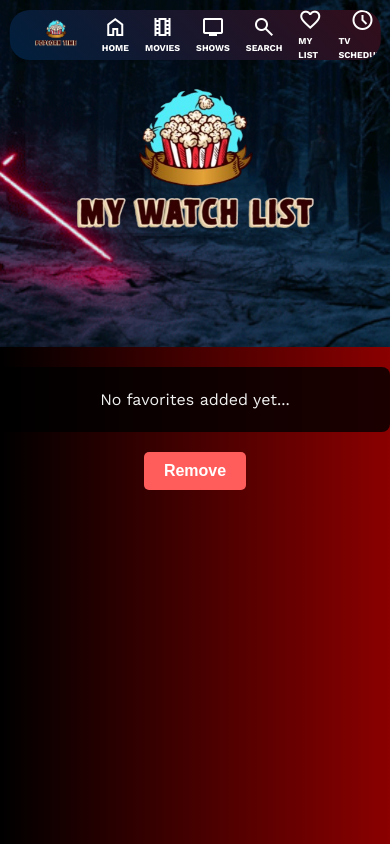
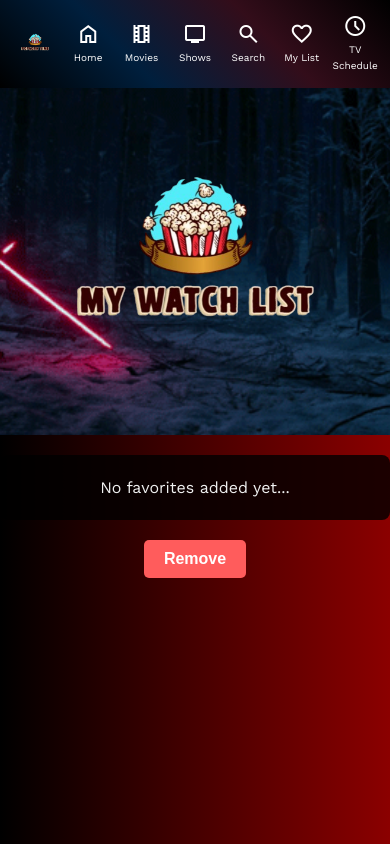
Before and after one commit to omertechdude04/PopcornTime, a plain HTML site: page favorites.html in a window 390 px wide. Drawn offline with nearby package versions, Linux system fonts and the light colour scheme.

Commit message:
Update favorites.css

```diff
--- a/favorites.css
+++ b/favorites.css
@@ -32,89 +32,57 @@
     color: #f0f0f0;
   }
 
-/* Menu setup */
-.menu {
-  position: fixed;
-  top: 0;
-  left: 0;
-  width: 68%; /* Make the menu wider by default */
-  height: 70px; /* Height of the menu */
-  background: linear-gradient(45deg, #001f3d, #330d1a);
-  z-index: 100;
-  transition: height 0.3s ease;
-  overflow: hidden;
-  border-radius: 20px;
+  header {
+    width: 100%;
+    background-color: #111;
+    z-index: 600;
   }
 
-/* Menu items styling */
-.menu-content {
-  list-style-type: none;
-  padding: 0;
-  margin: 0;
-  display: flex; /* Align items horizontally */
-  justify-content: left; /* Align the items to the left */
-  align-items: center; /* Vertically center the items */
-  height: 100%; /* Ensure the menu items are centered vertically */
-  border-radius: 30px;
+  .menu {
+    width: 100%;
+    max-width: 1600px;
+    margin: 0 auto;
+    background: linear-gradient(45deg, black, #001f3d, #330d1a, black);
+    padding: 10px 0;
+    border-radius: 0;
   }
 
-/* Always show icons */
-.material-symbols-outlined {
-  font-size: 30px;
-  color: white;
-  display: block; /* Icons should always be visible */
+  .menu-content {
+    list-style: none;
+    display: flex;
+    justify-content: space-around;
+    align-items: center;
+    margin: 0;
+    padding: 0;
+  }
+
+  .menu-content li {
+    flex: 1;
     text-align: center;
   }
 
-/* Show text labels by default */
-.menu-content li a span:nth-child(2) {
-  display: inline-block;
-  margin-left: 10px;
+  .menu-content li a {
+    display: flex;
+    flex-direction: column;
+    align-items: center;
+    color: white;
+    text-decoration: none;
+    padding: 8px 0;
+    transition: color 0.3s, transform 0.3s;
   }
 
-/* Style for menu items */
-.menu-content li a {
-  display: flex;
-  align-items: center;
-  justify-content: flex-start;
-  padding: 20px;
-  color: white;
-  text-decoration: none;
-  transition: all 0.3s ease;
-  font-weight: bold;
-  text-transform: uppercase;
-  flex-direction: row; /* Make the items horizontal */
+  .menu-content li a:hover {
+    color: yellow;
+    transform: scale(1.05);
   }
 
-/* Menu items image */
-.menu-content img {
-  max-width: 120px;
-  margin-top: 10px;
+  .menu-content li img {
+    max-width: 100px;
   }
 
-/* Hover effect for menu items */
-.menu-content li a:hover {
-  background-color: royalblue;
-  color: white;
-  box-shadow: 0 4px 8px rgba(0, 0, 0, 0.2);
-  border-radius: 30px;
-}
-
-/* Remove hover effect for the menu */
-.menu:hover {
-  height: 70px; /* Keep the height constant */
-  width: 68%; /* Keep the menu at 70% width */
-}
-
-/* When menu expands, show text labels (now shown by default) */
-.menu:hover .menu-content li a {
-  flex-direction: row; /* Horizontal layout */
-  justify-content: flex-start;
-}
-
-.menu:hover .menu-content li a span:nth-child(2) {
-  display: inline-block;
-  margin-left: 10px;
+  .material-symbols-outlined {
+    font-size: 24px;
+    margin-bottom: 4px;
   }
 
 
@@ -412,41 +380,43 @@ button:hover {
     height: auto;
   }
 
-  /* Menu shrinks nicely */
   .menu {
-    width: 95%;                /* Longer across the screen */
-    height: 50px;              /* Shorter height */
-    top: 10px;
-    left: 50%;
-    transform: translateX(-50%);
-    border-radius: 20px;
+    background-color: #1a1a1a;
+    padding: 8px 0;
+    border-radius: 0;
   }
 
   .menu-content {
-    justify-content: space-between; /* Spread icons nicely */
-    padding: 0 8px;
+    flex-direction: row;
+    justify-content: space-between;
+    gap: 0;
+  }
+
+  .menu-content li {
+    flex: 1;
   }
 
   .menu-content li a {
-    padding: 8px;
-    font-size: 10px;           /* Smaller font for labels */
-    flex-direction: column;
-    justify-content: center;
+    padding: 6px 0;
+    font-size: 10px;
+    color: white;
+    transition: none !important;
   }
 
-  .menu-content li a span:nth-child(2) {
-    margin-left: 0;
-    margin-top: 2px;
-    font-size: 9px;            /* Even smaller for tight space */
+  .menu-content li a:hover,
+  .menu-content li a:active,
+  .menu-content li a:focus {
+    color: white !important;
+    transform: none !important;
+    background: none !important;
+  }
+
+  .menu-content li img {
+    max-width: 40px;
   }
 
   .material-symbols-outlined {
-    font-size: 20px;           /* Smaller icons */
-  }
-
-  .menu-content img {
-    max-width: 60px;           /* Smaller logo */
-    margin-top: 2px;
+    font-size: 18px;
   }
 
   /* Featured Movies Section */
```
Lines whose indentation alone changed are shown as unchanged.
